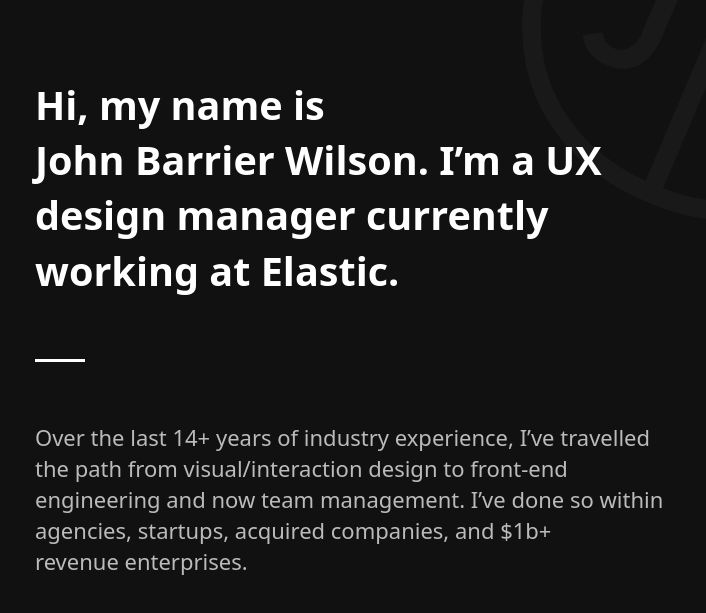
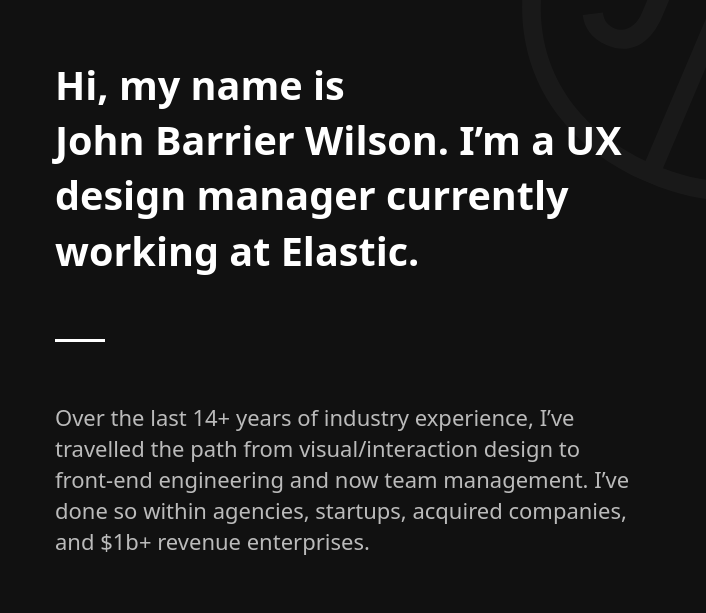
Before and after one commit to johnbarrierwilson/csb-mru2gn, a website: page index.html in a window 1280 px wide. Shown: the part 137-750 px from the top of the page, without its empty margins (285-991 px from the left). Drawn offline with Linux system fonts and the light colour scheme.

Commit message:
Deployment from Codesandbox.

```diff
--- a/styles/style.css
+++ b/styles/style.css
@@ -2,6 +2,10 @@
   --color-brand: #f4410f;
   --color-dribbble: #ea4c89;
   --color-linkedin: #0a66c2;
+}
+
+* {
+  box-sizing: border-box;
 }
 
 html {
@@ -19,12 +23,6 @@
 
 body {
   font-family: system-ui, Helvetica, Arial, sans-serif;
-  padding: 20px;
-}
-@media only screen and (min-width: 550px) {
-  body {
-    padding: 20px 50px;
-  }
 }
 
 h1 {
@@ -110,13 +108,15 @@
 
 .wrapper {
   margin: 0 auto;
-  padding: 40px 0;
+  overflow: hidden;
+  padding: 40px 20px;
   max-width: 640px;
   position: relative;
   width: 100%;
 }
 @media only screen and (min-width: 550px) {
   .wrapper {
-    padding: 60px 0;
+    overflow: visible;
+    padding: 60px 20px;
   }
 }
```
Also changed, not shown: 1 other file.
